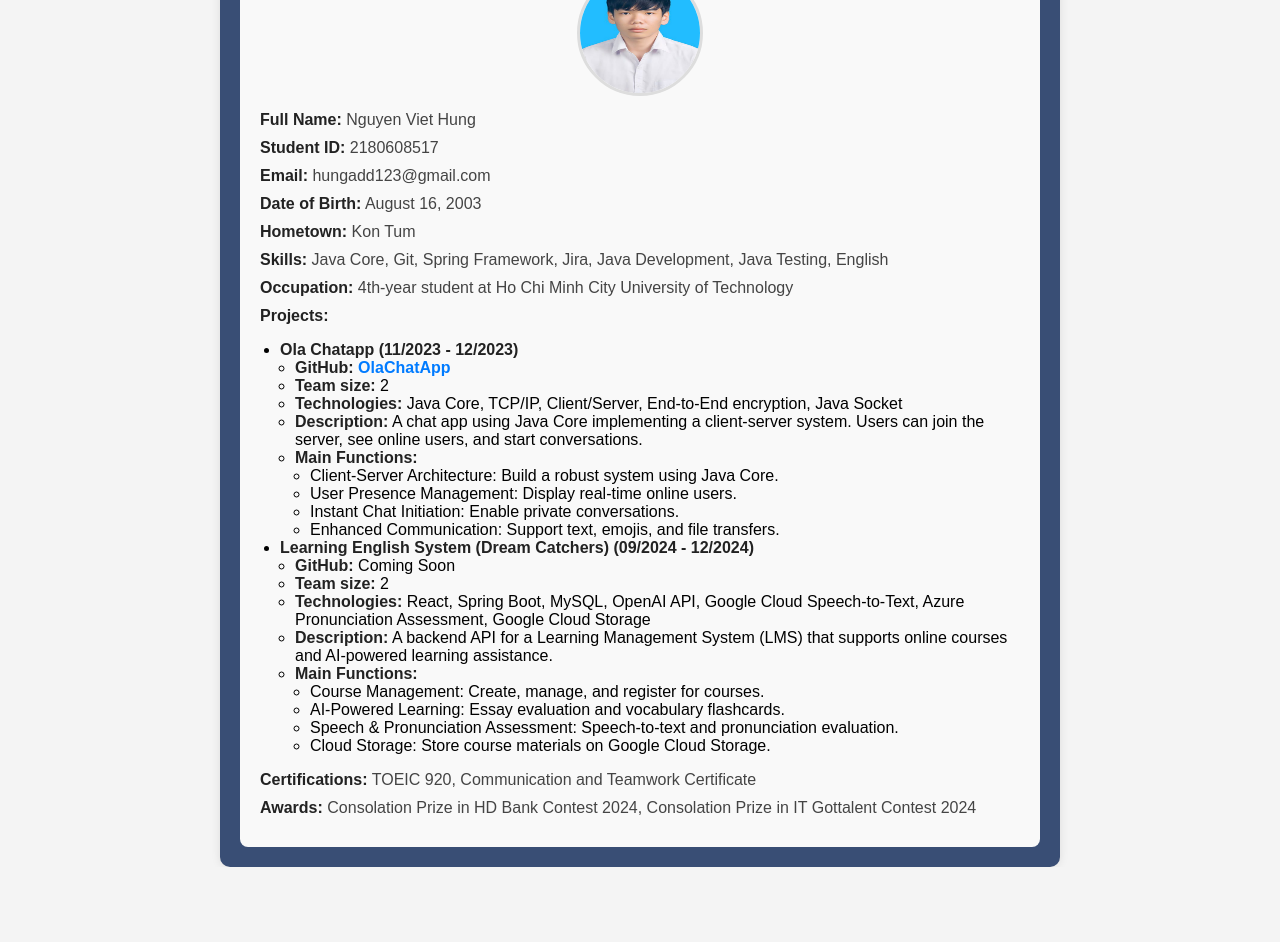
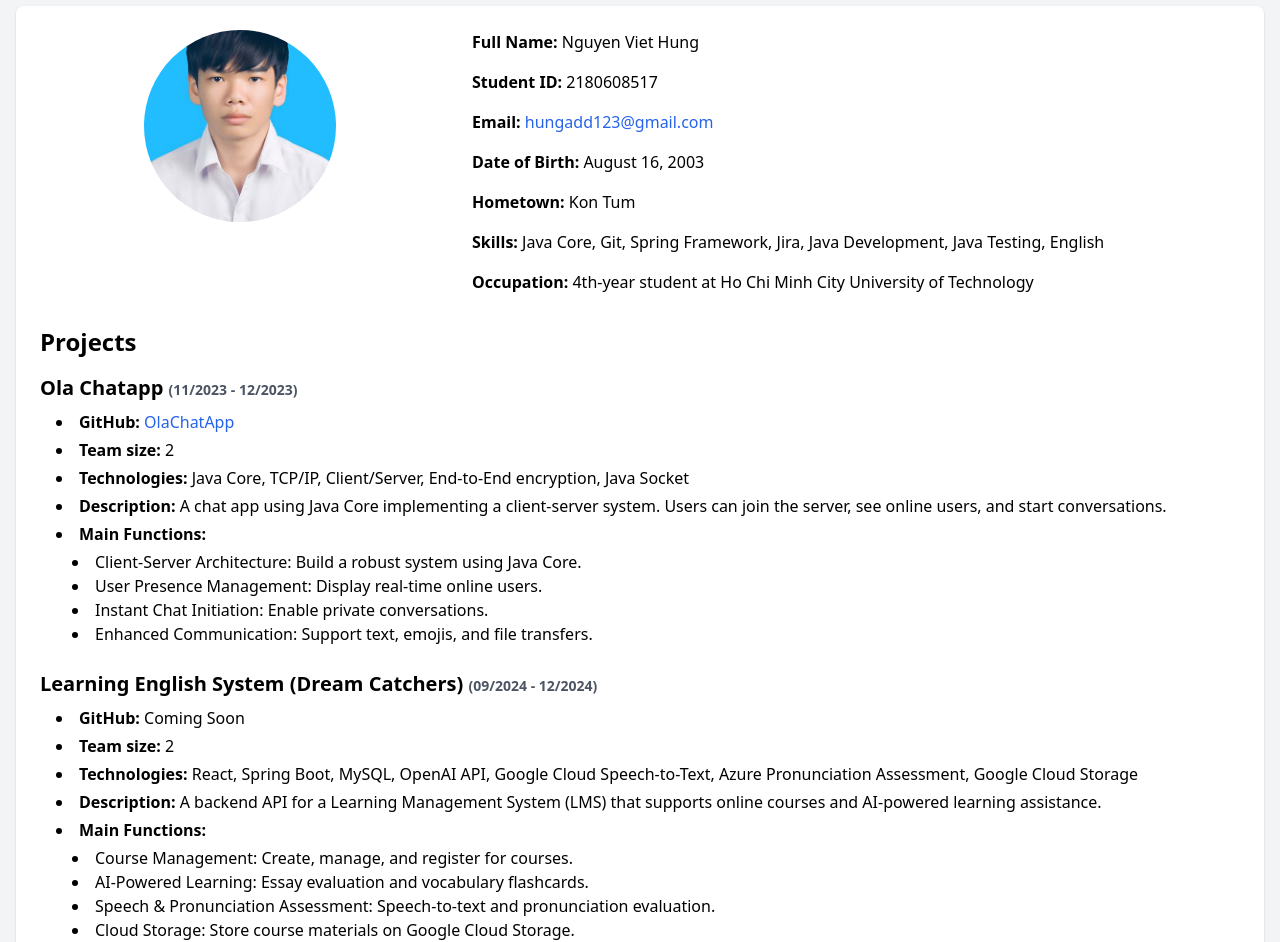
Before and after one commit to leviz2304/Underdogs.github.io, a plain HTML site: page students/NguyenVietHung.html in a window 1280 px wide. Shown: the part 134-1076 px from the top of the page. Before the commit the page ends 1001 px from the top, so only its background shows below. Drawn offline with nearby package versions, Linux system fonts and the light colour scheme.

Commit message:
update new design for Hung

```diff
--- a/students/NguyenVietHung.html
+++ b/students/NguyenVietHung.html
@@ -1,57 +1,121 @@
 <!DOCTYPE html>
-<html lang="en">
+<html lang="en" class="h-full bg-gray-100">
 <head>
   <meta charset="UTF-8">
   <meta name="viewport" content="width=device-width, initial-scale=1.0">
   <title>Nguyen Viet Hung - Information</title>
-    <link rel="stylesheet" href="../style.css">
+  <!-- Tailwind CSS từ CDN -->
+  <link href="https://cdn.jsdelivr.net/npm/tailwindcss@2.2.19/dist/tailwind.min.css" rel="stylesheet">
 </head>
-<body>
-    <div class="container">
-        <h1>Student Information</h1>
-        <div class="info-box">
-            <img src="../assets/images/AVATAR.jpg" alt="Profile Picture" class="profile-image">
-            <p><strong>Full Name:</strong> Nguyen Viet Hung</p>
-            <p><strong>Student ID:</strong> 2180608517</p>
-            <p><strong>Email:</strong> hungadd123@gmail.com</p>
-            <p><strong>Date of Birth:</strong> August 16, 2003</p>
-            <p><strong>Hometown:</strong> Kon Tum</p>
-            <p><strong>Skills:</strong> Java Core, Git, Spring Framework, Jira, Java Development, Java Testing, English</p>
-            <p><strong>Occupation:</strong> 4th-year student at Ho Chi Minh City University of Technology</p>
-            <p><strong>Projects:</strong></p>
-            <ul>
-                <li><strong>Ola Chatapp (11/2023 - 12/2023)</strong></li>
-                <ul>
-                    <li><strong>GitHub:</strong> <a href="https://github.com/hungadd123/OlaChatApp" target="_blank">OlaChatApp</a></li>
-                    <li><strong>Team size:</strong> 2</li>
-                    <li><strong>Technologies:</strong> Java Core, TCP/IP, Client/Server, End-to-End encryption, Java Socket</li>
-                    <li><strong>Description:</strong> A chat app using Java Core implementing a client-server system. Users can join the server, see online users, and start conversations.</li>
-                    <li><strong>Main Functions:</strong></li>
-                    <ul>
+<body class="min-h-screen flex flex-col">
+  <!-- Navigation -->
+  <nav class="bg-blue-500 text-white py-3">
+    <div class="container mx-auto px-4">
+      <ul class="flex justify-center space-x-6">
+        <li><a href="./NguyenHaQuocTuan.html" class="hover:underline">Nguyễn Hà Quốc Tuấn</a></li>
+        <li><a href="./NguyenVietHung.html" class="hover:underline">Nguyễn Viết Hùng</a></li>
+        <li><a href="#member-quan" class="hover:underline">Nguyễn Minh Quân</a></li>
+      </ul>
+    </div>
+  </nav>
+
+  <!-- Main Content -->
+  <div class="container mx-auto px-4 py-8 flex-grow">
+    <h1 class="text-3xl font-bold mb-6 text-center">Student Information</h1>
+    <div class="bg-white rounded-lg shadow p-6">
+      <div class="flex flex-col md:flex-row">
+        <!-- Profile Image -->
+        <div class="md:w-1/3 flex justify-center">
+          <img src="../assets/images/AVATAR.jpg" alt="Profile Picture" class="w-48 h-48 object-cover rounded-full">
+        </div>
+        <!-- Student Details -->
+        <div class="md:w-2/3 mt-6 md:mt-0 md:pl-8 space-y-4">
+          <p><span class="font-semibold">Full Name:</span> Nguyen Viet Hung</p>
+          <p><span class="font-semibold">Student ID:</span> 2180608517</p>
+          <p>
+            <span class="font-semibold">Email:</span>
+            <a href="mailto:hungadd123@gmail.com" class="text-blue-600 hover:underline">hungadd123@gmail.com</a>
+          </p>
+          <p><span class="font-semibold">Date of Birth:</span> August 16, 2003</p>
+          <p><span class="font-semibold">Hometown:</span> Kon Tum</p>
+          <p><span class="font-semibold">Skills:</span> Java Core, Git, Spring Framework, Jira, Java Development, Java Testing, English</p>
+          <p><span class="font-semibold">Occupation:</span> 4th-year student at Ho Chi Minh City University of Technology</p>
+        </div>
+      </div>
+
+      <!-- Projects -->
+      <div class="mt-8">
+        <h2 class="text-2xl font-bold mb-4">Projects</h2>
+        <div class="space-y-6">
+          <!-- Ola Chatapp -->
+          <div>
+            <h3 class="text-xl font-semibold">
+              Ola Chatapp <span class="text-sm text-gray-600">(11/2023 - 12/2023)</span>
+            </h3>
+            <ul class="list-disc list-inside ml-4 mt-2 space-y-1">
+              <li>
+                <span class="font-semibold">GitHub:</span>
+                <a href="https://github.com/hungadd123/OlaChatApp" target="_blank" class="text-blue-600 hover:underline">OlaChatApp</a>
+              </li>
+              <li><span class="font-semibold">Team size:</span> 2</li>
+              <li>
+                <span class="font-semibold">Technologies:</span> Java Core, TCP/IP, Client/Server, End-to-End encryption, Java Socket
+              </li>
+              <li>
+                <span class="font-semibold">Description:</span> A chat app using Java Core implementing a client-server system. Users can join the server, see online users, and start conversations.
+              </li>
+              <li>
+                <span class="font-semibold">Main Functions:</span>
+                <ul class="list-disc list-inside ml-4 mt-1">
                   <li>Client-Server Architecture: Build a robust system using Java Core.</li>
                   <li>User Presence Management: Display real-time online users.</li>
                   <li>Instant Chat Initiation: Enable private conversations.</li>
                   <li>Enhanced Communication: Support text, emojis, and file transfers.</li>
                 </ul>
+              </li>
             </ul>
-                <li><strong>Learning English System (Dream Catchers) (09/2024 - 12/2024)</strong></li>
-                <ul>
-                    <li><strong>GitHub:</strong> Coming Soon</li>
-                    <li><strong>Team size:</strong> 2</li>
-                    <li><strong>Technologies:</strong> React, Spring Boot, MySQL, OpenAI API, Google Cloud Speech-to-Text, Azure Pronunciation Assessment, Google Cloud Storage</li>
-                    <li><strong>Description:</strong> A backend API for a Learning Management System (LMS) that supports online courses and AI-powered learning assistance.</li>
-                    <li><strong>Main Functions:</strong></li>
-                    <ul>
+          </div>
+          <!-- Learning English System -->
+          <div>
+            <h3 class="text-xl font-semibold">
+              Learning English System (Dream Catchers) <span class="text-sm text-gray-600">(09/2024 - 12/2024)</span>
+            </h3>
+            <ul class="list-disc list-inside ml-4 mt-2 space-y-1">
+              <li><span class="font-semibold">GitHub:</span> Coming Soon</li>
+              <li><span class="font-semibold">Team size:</span> 2</li>
+              <li>
+                <span class="font-semibold">Technologies:</span> React, Spring Boot, MySQL, OpenAI API, Google Cloud Speech-to-Text, Azure Pronunciation Assessment, Google Cloud Storage
+              </li>
+              <li>
+                <span class="font-semibold">Description:</span> A backend API for a Learning Management System (LMS) that supports online courses and AI-powered learning assistance.
+              </li>
+              <li>
+                <span class="font-semibold">Main Functions:</span>
+                <ul class="list-disc list-inside ml-4 mt-1">
                   <li>Course Management: Create, manage, and register for courses.</li>
                   <li>AI-Powered Learning: Essay evaluation and vocabulary flashcards.</li>
                   <li>Speech & Pronunciation Assessment: Speech-to-text and pronunciation evaluation.</li>
                   <li>Cloud Storage: Store course materials on Google Cloud Storage.</li>
                 </ul>
+              </li>
             </ul>
-            </ul>
-            <p><strong>Certifications:</strong> TOEIC 920, Communication and Teamwork Certificate</p>
-            <p><strong>Awards:</strong> Consolation Prize in HD Bank Contest 2024, Consolation Prize in IT Gottalent Contest 2024</p>
           </div>
         </div>
+      </div>
+
+      <!-- Certifications and Awards -->
+      <div class="mt-8 space-y-4">
+        <p><span class="font-semibold">Certifications:</span> TOEIC 920, Communication and Teamwork Certificate</p>
+        <p><span class="font-semibold">Awards:</span> Consolation Prize in HD Bank Contest 2024, Consolation Prize in IT Gottalent Contest 2024</p>
+      </div>
+    </div>
+  </div>
+
+  <!-- Footer -->
+  <footer class="bg-blue-500 text-white py-4">
+    <div class="container mx-auto px-4 text-center">
+      <p>&copy; 2025 Nguyen Viet Hung - Information. All rights reserved.</p>
+    </div>
+  </footer>
 </body>
 </html>
```
Also changed, not shown: index.html (+31 -11 lines), students/NguyenHaQuocTuan.html (+162 -0 lines). Lines whose indentation alone changed are shown as unchanged.
